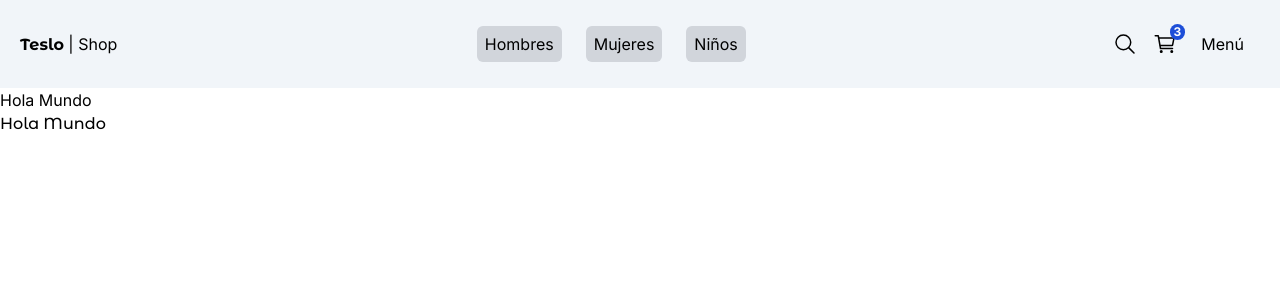
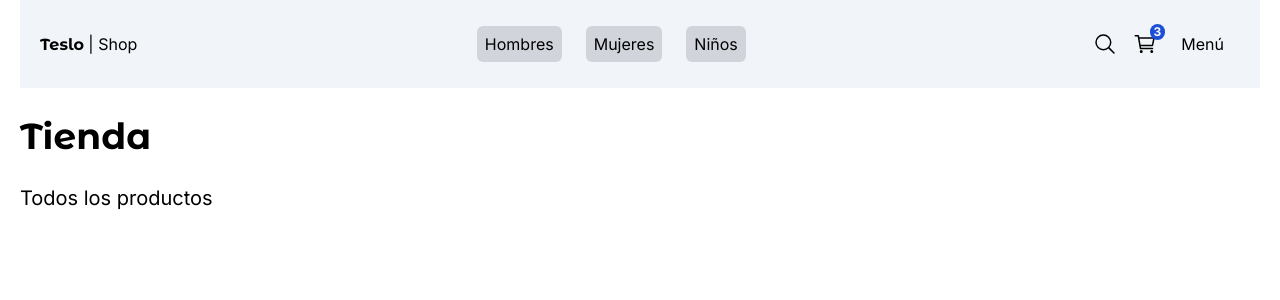
Before and after one commit to AlvaroSegovia-1/teslo-tienda, a Next.js app: page / in a window 1280 px wide. Shown: the top 300 px of the page. Built offline with nearby package versions, Linux system fonts and the light colour scheme.

Commit message:
inicio tienda

```diff
--- /dev/null
+++ b/src/app/(shop)/category/[id]/not-found.tsx
@@ -0,0 +1,8 @@
+/* eslint-disable react/display-name */
+
+import { PageNotFound } from "@/components/ui/not-found/PageNotFound";
+
+/* eslint-disable import/no-anonymous-default-export */
+export default function () {
+  return <PageNotFound />;
+}
--- a/src/app/(shop)/category/[id]/page.tsx
+++ b/src/app/(shop)/category/[id]/page.tsx
@@ -1,8 +1,23 @@
+/* eslint-disable import/no-anonymous-default-export */
+
+import { notFound } from "next/navigation";
+
 /* eslint-disable react/display-name */
-export default function () {
-    return (
-        <div>
-            <h1>Category Page</h1>
-        </div>
-    )
+interface Props {
+  params: {
+    id: string;
+  };
 }
+
+export default function ({ params }: Props) {
+  const { id } = params;
+
+  if (id === "kids") {
+    notFound();
+  }
+  return (
+    <div>
+      <h1>Category Page {id}</h1>
+    </div>
+  );
+}
--- a/src/app/(shop)/layout.tsx
+++ b/src/app/(shop)/layout.tsx
@@ -6,7 +6,7 @@
   children: React.ReactNode;
 }) {
   return (
-    <main className="">
+    <main className="min-h-screen px-5">
       <TopMenu />
       {children}
     </main>
--- a/src/app/(shop)/page.tsx
+++ b/src/app/(shop)/page.tsx
@@ -1,11 +1,9 @@
-import { titleFont } from "@/config/fonts";
-import Image from "next/image";
+import { Title } from "@/components/ui/title/Title";
 
 export default function Home() {
   return (
-    <div className="">
-      <h1>Hola Mundo</h1>
-      <h1 className={titleFont.className}>Hola Mundo</h1>
-    </div>
+    <>
+      <Title title="Tienda" subtitle="Todos los productos" className="mb-2" />
+    </>
   );
 }
--- a/src/components/index.ts
+++ b/src/components/index.ts
@@ -1 +1,3 @@
 export * from './ui/topmenu/TopMenu'
+export * from './ui/not-found/PageNotFound'
+export * from './ui/title/Title'
--- /dev/null
+++ b/src/components/ui/not-found/PageNotFound.tsx
@@ -0,0 +1,36 @@
+import { titleFont } from "@/config/fonts";
+import Link from "next/link";
+import Image from "next/image";
+
+export const PageNotFound = () => {
+  return (
+    <div className="flex flex-col-reverse md:flex-row h-[800px] w-full justify-center items-center align-middle">
+      <div className="text-center px-5 mx-5">
+        <h2 className={`${titleFont.className} antialiased text-6xl`}>404</h2>
+        <p className="font-semibold text-xl"> Ooops! Lo sentimos mucho. </p>
+        {/* <img src="donkey" alt="donkey" /> */}
+        <br />
+
+        <div className="flex justify-center">
+          <Image
+            src="/imgs/pink-donkey.png"
+            alt="imagen"
+            width={100}
+            height={100}
+          />
+        </div>
+
+        <br />
+        <p>
+          <span>Puedes regresar al </span>
+          <Link
+            href="/"
+            className="font-normal text-blue-400 hover:underline transition-all"
+          >
+            inicio
+          </Link>
+        </p>
+      </div>
+    </div>
+  );
+};
--- /dev/null
+++ b/src/components/ui/title/Title.tsx
@@ -0,0 +1,20 @@
+import { titleFont } from "@/config/fonts";
+
+interface Props {
+  title: string;
+  subtitle?: string;
+  className?: string;
+}
+
+export const Title = ({ title, subtitle, className }: Props) => {
+  return (
+    <div className={`mt-3 ${className}`}>
+      <h1
+        className={`${titleFont.className} antialiased text-4xl font-semibold my-7`}
+      >
+        {title}
+      </h1>
+      <p>{subtitle && <h3 className="text-xl mb-5">{subtitle}</h3>}</p>
+    </div>
+  );
+};
```
Also changed, not shown: public/imgs/pink-donkey.png (added).
